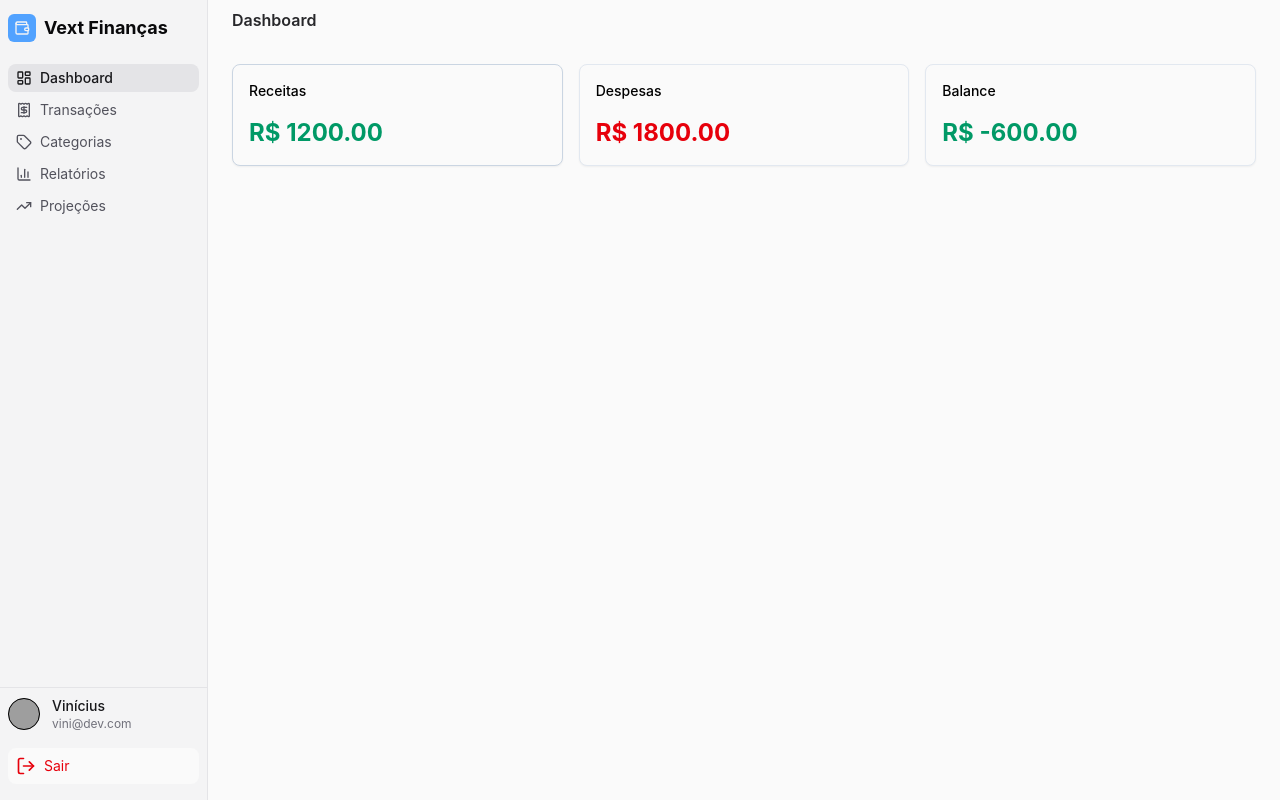
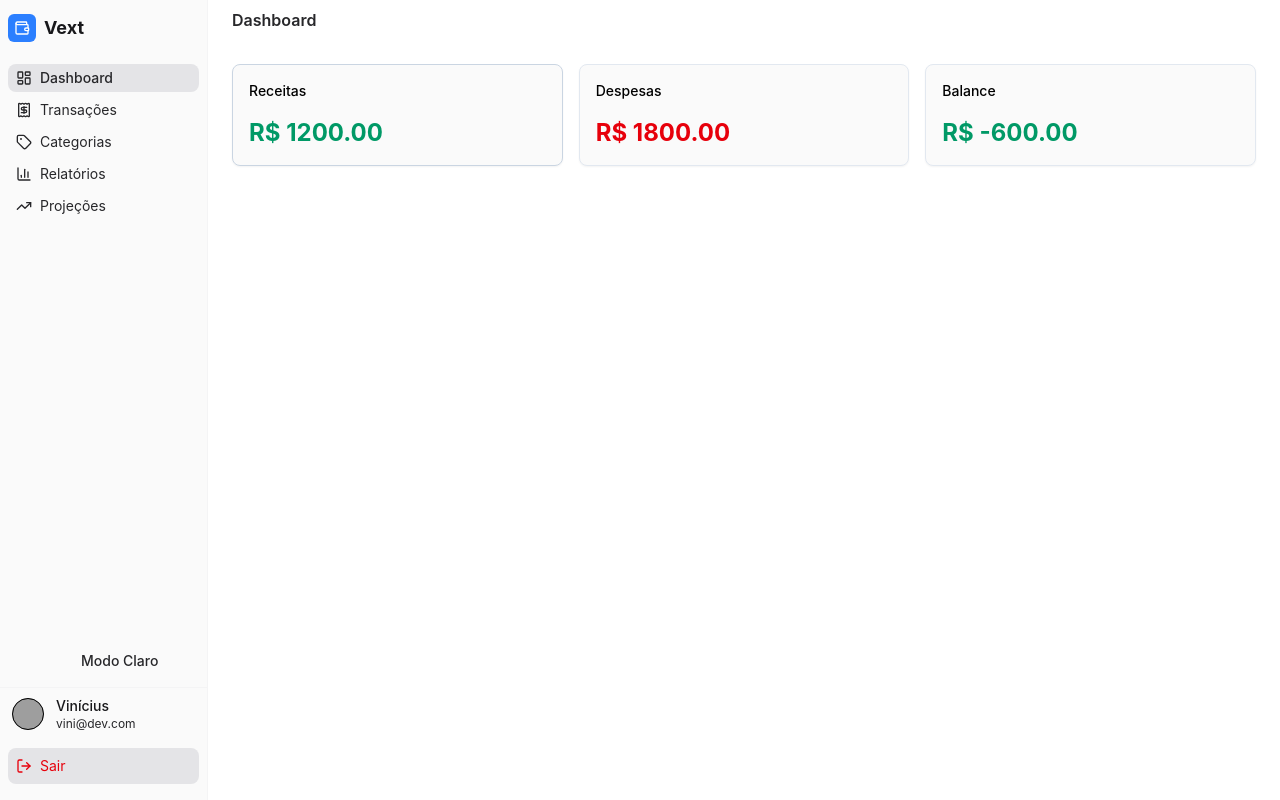
Before and after one commit to miguelitox2/fin-control, a React (Vite) app: page / in a window 1280 px wide. Built offline with nearby package versions, Linux system fonts and the light colour scheme; grey boxes are pictures that could not be loaded.

Commit message:
feat: add theme toggle functionality and update Sidebar styles; integrate next-themes for dark mode support

```diff
--- a/package.json
+++ b/package.json
@@ -16,6 +16,7 @@
     "class-variance-authority": "^0.7.1",
     "clsx": "^2.1.1",
     "lucide-react": "^1.18.0",
+    "next-themes": "^0.4.6",
     "react": "^19.2.6",
     "react-dom": "^19.2.6",
     "tailwind-merge": "^3.6.0"
--- a/src/App.css
+++ b/src/App.css
@@ -1,6 +1,32 @@
 @import url("https://fonts.googleapis.com/css2?family=Inter:wght@100..900&display=swap");
 @import "tailwindcss";
 
+@import "tailwindcss";
+
 @theme {
-  --font-sans: "Inter", sans-serif;
+  --color-sidebar-bg: var(--sidebar-bg);
+  --color-sidebar-border: var(--sidebar-border);
+  --color-sidebar-text-primary: var(--sidebar-text-primary);
+  --color-sidebar-text-secondary: var(--sidebar-text-secondary);
+  --color-sidebar-active: var(--sidebar-active);
+  --color-sidebar-hover: var(--sidebar-hover);
 }
+
+:root {
+  --sidebar-bg: #fafafa;
+  --sidebar-border: #f4f4f5;
+  --sidebar-text-primary: #18181b;
+  --sidebar-text-secondary: #27272a;
+  --sidebar-active: #e4e4e7;
+  --sidebar-hover: #e4e4e7;
+}
+
+/* Modo Escuro */
+.dark {
+  --sidebar-bg: #18181b;
+  --sidebar-border: #27272a;
+  --sidebar-text-primary: #f4f4f5;
+  --sidebar-text-secondary: #e4e4e7;
+  --sidebar-active: #27272a;
+  --sidebar-hover: #27272a;
+}
--- a/src/components/layout/Sidebar.tsx
+++ b/src/components/layout/Sidebar.tsx
@@ -9,6 +9,7 @@ import {
 } from "lucide-react";
 import { Link } from "@tanstack/react-router";
 import { Avatar, AvatarFallback, AvatarImage } from "@/components/ui/avatar";
+import { ModeToggle } from "../toogle/ModeToggle";
 
 const navLinks = [
   { to: "/", label: "Dashboard", icon: LayoutDashboard, exact: true },
@@ -20,12 +21,12 @@ const navLinks = [
 
 export function Sidebar() {
   return (
-    <aside className="w-52 border-r border-zinc-200 bg-zinc-100 flex flex-col py-2 h-screen antialiased">
+    <aside className="w-52 border-r border-sidebar-border bg-sidebar-bg flex flex-col py-2 h-screen antialiased">
       <div className="h-10 flex items-center px-2 gap-2">
-        <div className="bg-blue-400 p-1.5 rounded-md border-none">
-          <Wallet size={16} className="text-zinc-100" />
+        <div className="bg-blue-500 p-1.5 rounded-md">
+          <Wallet size={16} className="text-white" />
         </div>
-        <h1 className="font-bold text-lg text-zinc-950">Vext Finanças</h1>
+        <h1 className="font-bold text-lg text-sidebar-text-primary">Vext</h1>
       </div>
 
       <nav className="flex-1 px-2 py-4 space-y-1">
@@ -34,10 +35,11 @@ export function Sidebar() {
             key={link.to}
             to={link.to}
             activeProps={{
-              className: "bg-zinc-200 text-zinc-900 font-medium",
+              className:
+                "bg-sidebar-active text-sidebar-text-primary font-medium",
             }}
             activeOptions={link.exact ? { exact: true } : undefined}
-            className="flex items-center gap-2 px-2 py-1 text-sm rounded-lg text-zinc-600 hover:bg-zinc-200 hover:text-zinc-900 transition-colors"
+            className="flex items-center gap-2 px-2 py-1 text-sm rounded-lg text-sidebar-text-secondary hover:bg-sidebar-hover hover:text-sidebar-text-primary transition-colors"
           >
             <link.icon size={16} />
             {link.label}
@@ -45,25 +47,31 @@ export function Sidebar() {
         ))}
       </nav>
 
-      <div className="p-2 border-t border-zinc-200 mt-auto">
-        <div className="flex items-center gap-3 mb-4">
+      <div className="mb-2 px-2">
+        <ModeToggle />
+      </div>
+
+      <div className="p-2 border-t border-sidebar-border mt-auto">
+        <div className="flex items-center gap-3 mb-4 px-1">
           <Avatar>
             <AvatarImage src="https://github.com/shadcn.png" />
             <AvatarFallback>VN</AvatarFallback>
           </Avatar>
           <div className="flex flex-col overflow-hidden">
-            <span className="text-sm font-medium text-zinc-900 truncate">
+            <span className="text-sm font-medium text-sidebar-text-primary truncate">
               Vinícius
             </span>
-            <span className="text-xs text-zinc-500 truncate">vini@dev.com</span>
+            <span className="text-xs text-sidebar-text-secondary truncate">
+              vini@dev.com
+            </span>
           </div>
         </div>
 
         <button
           onClick={() => console.log("Logout!")}
-          className="flex w-full items-center gap-2 px-2 py-2 rounded-lg bg-zinc-50 text-red-600 hover:bg-red-50 transition-colors text-sm"
+          className="flex w-full items-center gap-2 px-2 py-2 rounded-lg bg-sidebar-hover text-red-600 hover:bg-red-50/10 transition-colors text-sm"
         >
-          <LogOut size={20} />
+          <LogOut size={16} />
           Sair
         </button>
       </div>
--- /dev/null
+++ b/src/components/theme/themeProvider.tsx
@@ -0,0 +1,8 @@
+import { ThemeProvider as NextThemesProvider } from "next-themes";
+
+export function ThemeProvider({
+  children,
+  ...props
+}: React.ComponentProps<typeof NextThemesProvider>) {
+  return <NextThemesProvider {...props}>{children}</NextThemesProvider>;
+}
--- /dev/null
+++ b/src/components/toogle/ModeToggle.tsx
@@ -0,0 +1,37 @@
+import { Moon, Sun } from "lucide-react";
+import { useTheme } from "next-themes";
+import { Button } from "@/components/ui/button";
+import { useEffect, useState } from "react";
+
+export function ModeToggle() {
+  const [mounted, setMounted] = useState(false);
+  const { theme, setTheme } = useTheme();
+
+  useEffect(() => {
+    setMounted(true);
+  }, []);
+
+  if (!mounted) {
+    return <Button variant="ghost" size="icon" className="size-4" />;
+  }
+
+  return (
+    <Button
+      variant="ghost"
+      size="icon"
+      onClick={() => setTheme(theme === "light" ? "dark" : "light")}
+      className="w-full justify-start gap-3 px-4 hover:bg-sidebar-hover transition-colors"
+    >
+      <Sun
+        className={`size-4 transition-all ${theme === "dark" ? "scale-100" : "scale-0"}`}
+      />
+      <Moon
+        className={`size-4 transition-all ${theme === "light" ? "scale-100" : "scale-0"}`}
+      />
+
+      <span className="text-sm text-sidebar-text-secondary">
+        {theme === "light" ? "Modo Escuro" : "Modo Claro"}
+      </span>
+    </Button>
+  );
+}
--- a/src/routes/__root.tsx
+++ b/src/routes/__root.tsx
@@ -1,12 +1,16 @@
 import { createRootRoute, Outlet } from "@tanstack/react-router";
+import { ThemeProvider } from "@/components/theme/themeProvider";
+import "../App.css";
 
 export const Route = createRootRoute({
   component: () => (
     <>
-      {/*(Header/Sidebar) no futuro */}
-      <div className="antialiased">
-        <Outlet />
-      </div>
+      {/*(Header/Sidebar)*/}
+      <ThemeProvider attribute="class" defaultTheme="system" enableSystem>
+        <div className="antialiased">
+          <Outlet />
+        </div>
+      </ThemeProvider>
     </>
   ),
 });
--- a/src/routes/_app.tsx
+++ b/src/routes/_app.tsx
@@ -21,10 +21,10 @@ function AppLayout() {
     <div className="flex h-screen w-full">
       <Sidebar />
       <div className="flex-1 flex flex-col h-full overflow-hidden">
-        <header className="h-10 flex items-center px-6 bg-zinc-50">
+        <header className="h-10 flex items-center px-6">
           <h2 className="text-md font-semibold text-zinc-800">{title}</h2>
         </header>
-        <main className="flex-1 overflow-y-auto p-6 bg-zinc-50">
+        <main className="flex-1 overflow-y-auto p-6">
           <Outlet />
         </main>
       </div>
--- /dev/null
+++ b/src/styles/colors.ts
@@ -0,0 +1,13 @@
+export const zincColors = {
+  50: "#fafafa",
+  100: "#f4f4f5",
+  200: "#e4e4e7",
+  300: "#d4d4d8",
+  400: "#a1a1aa",
+  500: "#71717a",
+  600: "#52525b",
+  700: "#3f3f46",
+  800: "#27272a",
+  900: "#18181b",
+  950: "#09090b",
+};
```
Also changed, not shown: 1 other file (tests, documents, lock files or other folders).
